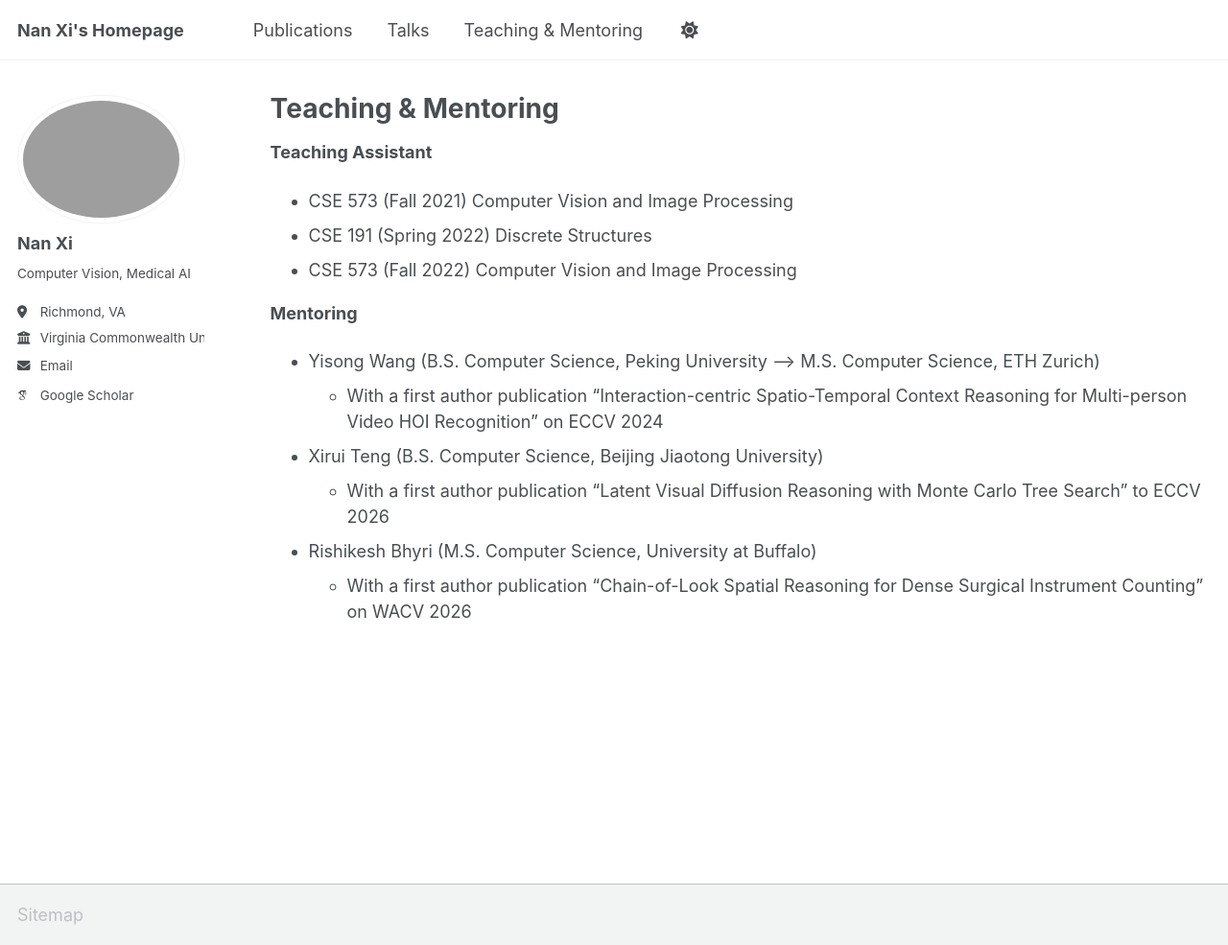
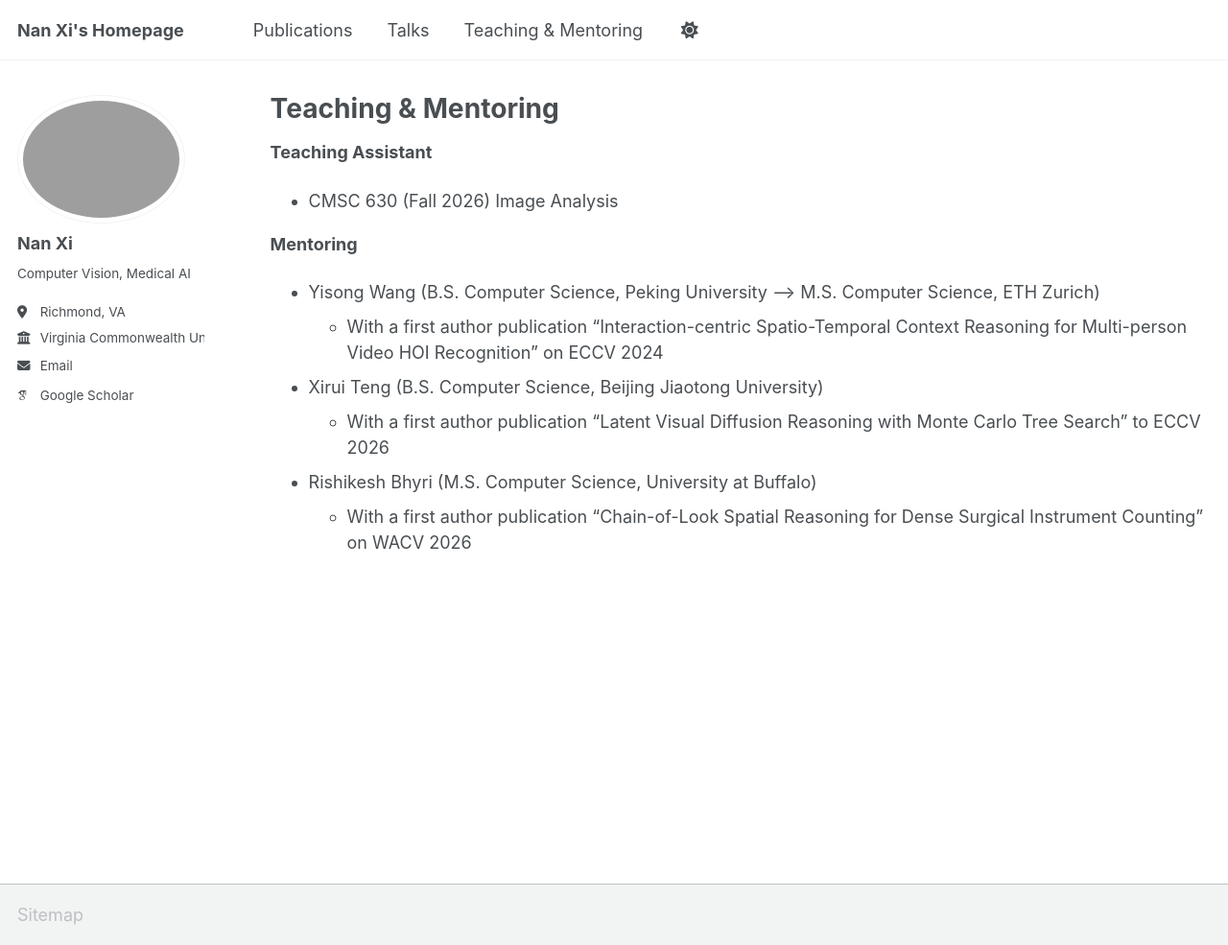
Before and after one commit to southnx/southnx.github.io, a Jekyll site: the page built from _pages/teaching.md, in a window 1280 px wide and 985 px high. Shown: the whole window at 96% size. Built offline with Jekyll 4.4.1, drawn with Linux system fonts in a browser that asks for light colours; some web fonts are replaced; a script that is not in the unit is left out.

Commit message:
Revise teaching assistant roles and add CMSC 630
Updated teaching assistant roles and added new course.

```diff
--- a/_pages/teaching.md
+++ b/_pages/teaching.md
@@ -8,9 +8,7 @@ redirect_from:
 ---
 
 **Teaching Assistant**
-- CSE 573 (Fall 2021) Computer Vision and Image Processing
-- CSE 191 (Spring 2022) Discrete Structures
-- CSE 573 (Fall 2022) Computer Vision and Image Processing
+- CMSC 630 (Fall 2026) Image Analysis
 
 **Mentoring**
 - Yisong Wang (B.S. Computer Science, Peking University --> M.S. Computer Science, ETH Zurich)
```
